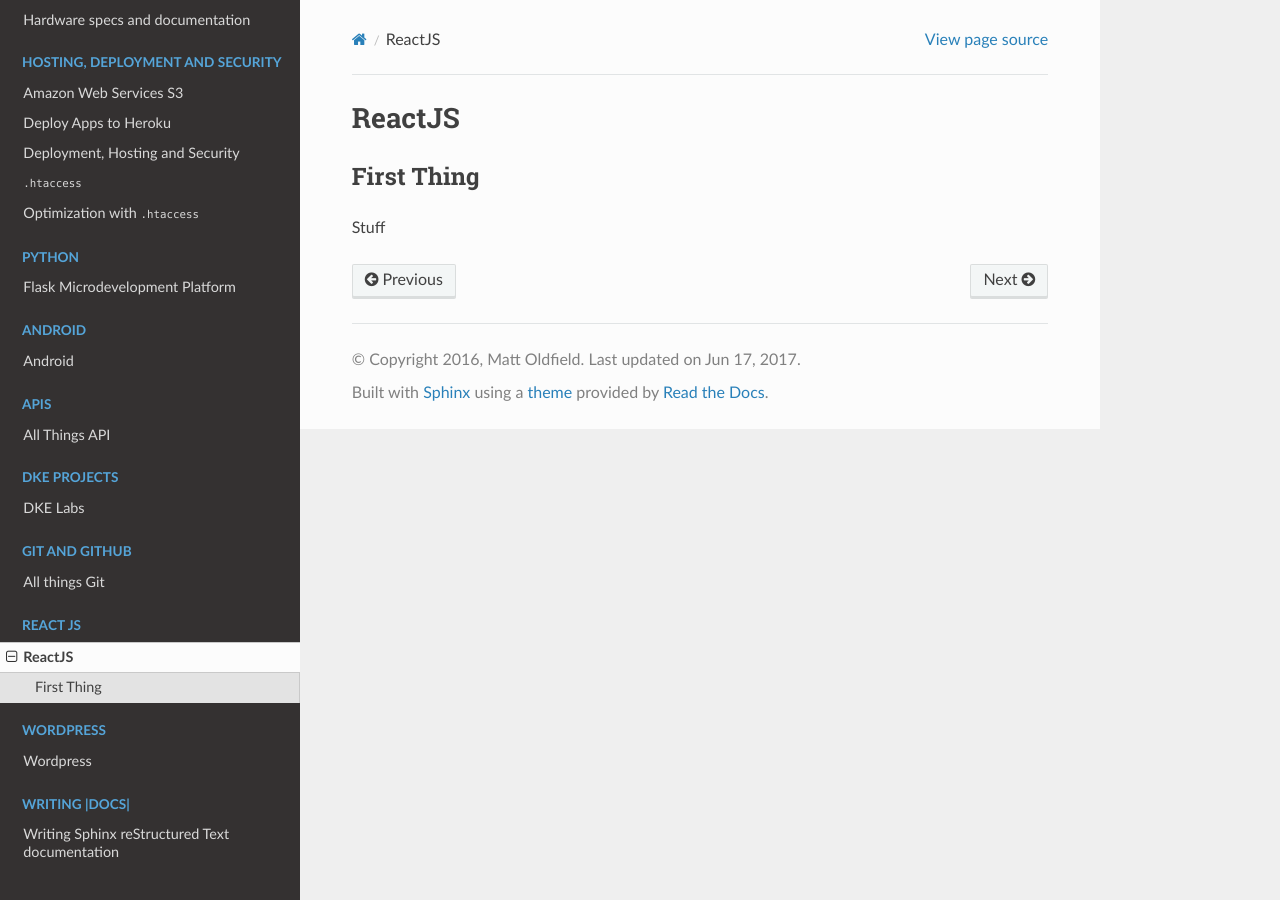
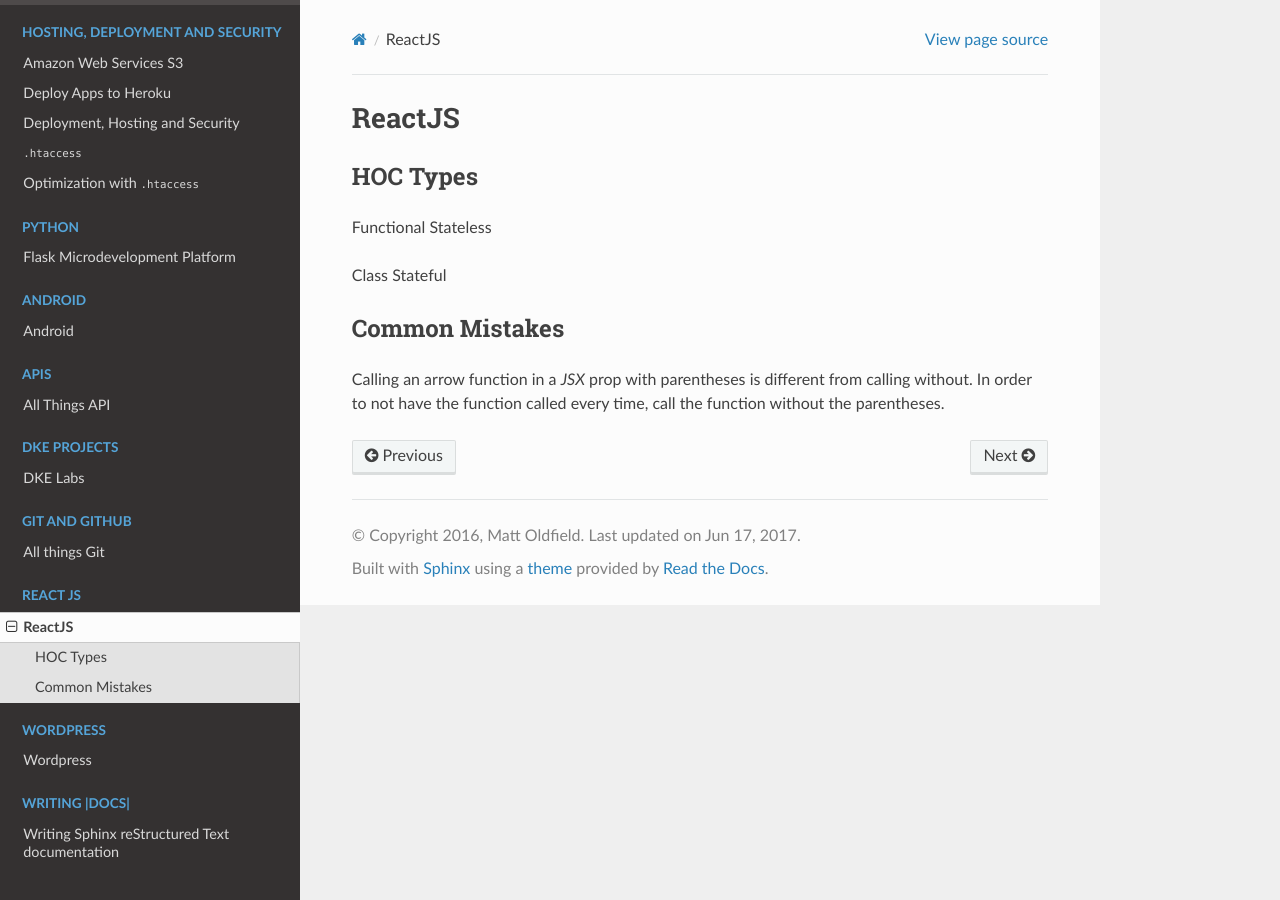
Before and after one commit to asmattic/docs, a Sphinx documentation site: the page built from source/reactjs/index.rst, in a window 1280 px wide. Built offline with Sphinx 7.4.7 and the Read the Docs theme 2.0.0, drawn with Linux system fonts in a browser that asks for light colours.

```diff
--- a/source/conf.py
+++ b/source/conf.py
@@ -128,12 +128,12 @@ html_theme = 'sphinx_rtd_theme'
 
 # The name of an image file (relative to this directory) to place at the top
 # of the sidebar.
-html_logo = 'images/mo-favicon.png'
+html_logo = '_static/img/mo-favicon.png'
 
 # The name of an image file (relative to this directory) to use as a favicon of
 # the docs.  This file should be a Windows icon file (.ico) being 16x16 or 32x32
 # pixels large.
-html_favicon = 'images/mo-favicon.png'
+html_favicon = '_static/img/mo-favicon.png'
 
 # Add any paths that contain custom static files (such as style sheets) here,
 # relative to this directory. They are copied after the builtin static files,
@@ -143,7 +143,7 @@ html_static_path = ['_static']
 # Add any extra paths that contain custom files (such as robots.txt or
 # .htaccess) here, relative to this directory. These files are copied
 # directly to the root of the documentation.
-#html_extra_path = []
+html_extra_path = ['_html_extras']
 
 # If not '', a 'Last updated on:' timestamp is inserted at every page bottom,
 # using the given strftime format.
--- a/source/reactjs/index.rst
+++ b/source/reactjs/index.rst
@@ -1,7 +1,14 @@
 ReactJS
 ==========
 
-First Thing
-------------
+HOC Types
+----------
 
-Stuff
+Functional Stateless
+
+Class Stateful
+
+Common Mistakes
+----------------
+
+Calling an arrow function in a `JSX` prop with parentheses is different from calling without. In order to not have the function called every time, call the function without the parentheses.
```
Also changed, not shown: source/android/index.rst (+9 -0 lines), source/hosting/security/htaccess.rst (+16 -4 lines), source/_static/img/activity_lifecycle.png (added), source/_static/img/mo-favicon.png (renamed from source/images/mo-favicon.png), source/api/_static/img/android/activity_lifecycle.png (added), source/api/_static/img/mo-favicon.png (added), source/api/_static/img/user/campaign-dashboard.jpg (renamed from source/images/user/campaign-dashboard.jpg), source/api/_static/img/user/date.jpg (renamed from source/images/user/date.jpg), source/api/_static/img/yubikey-4-series-444x444.png (renamed from source/images/yubikey-4-series-444x444.png), 3 other files.
